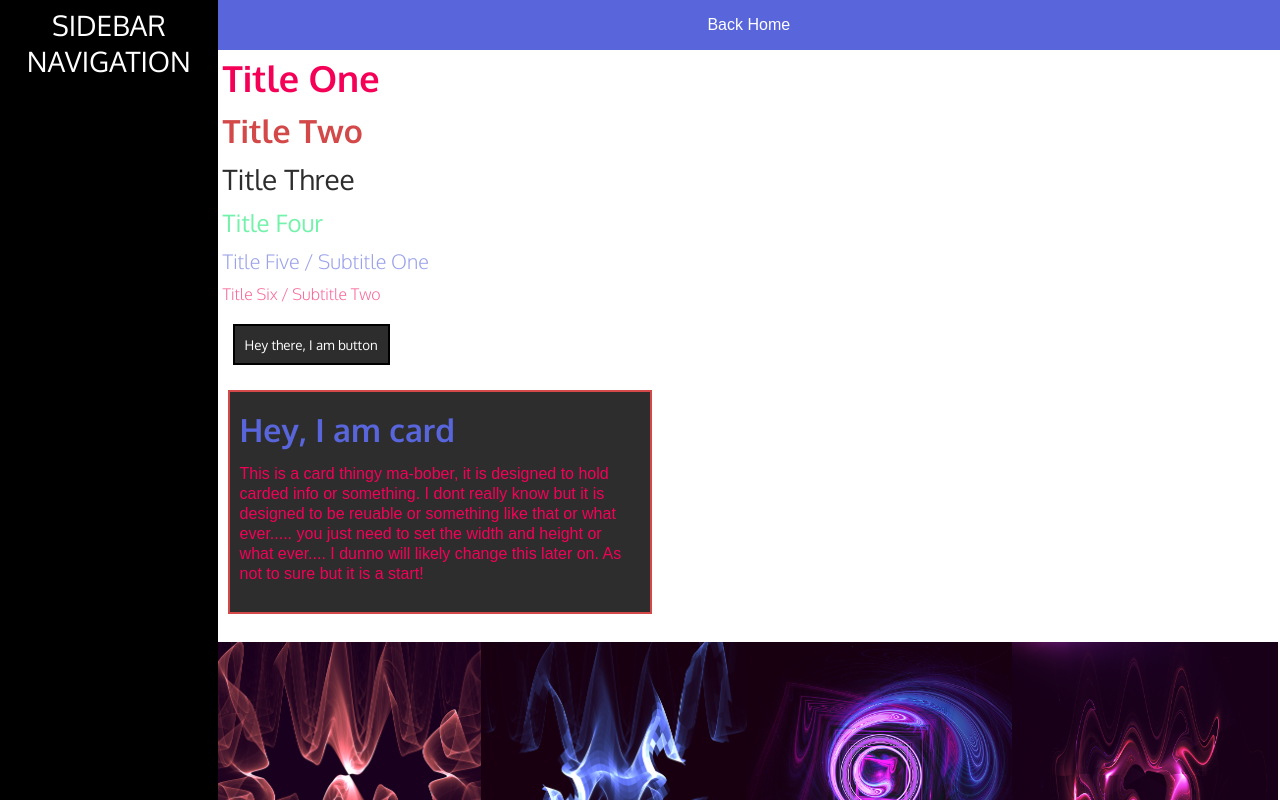
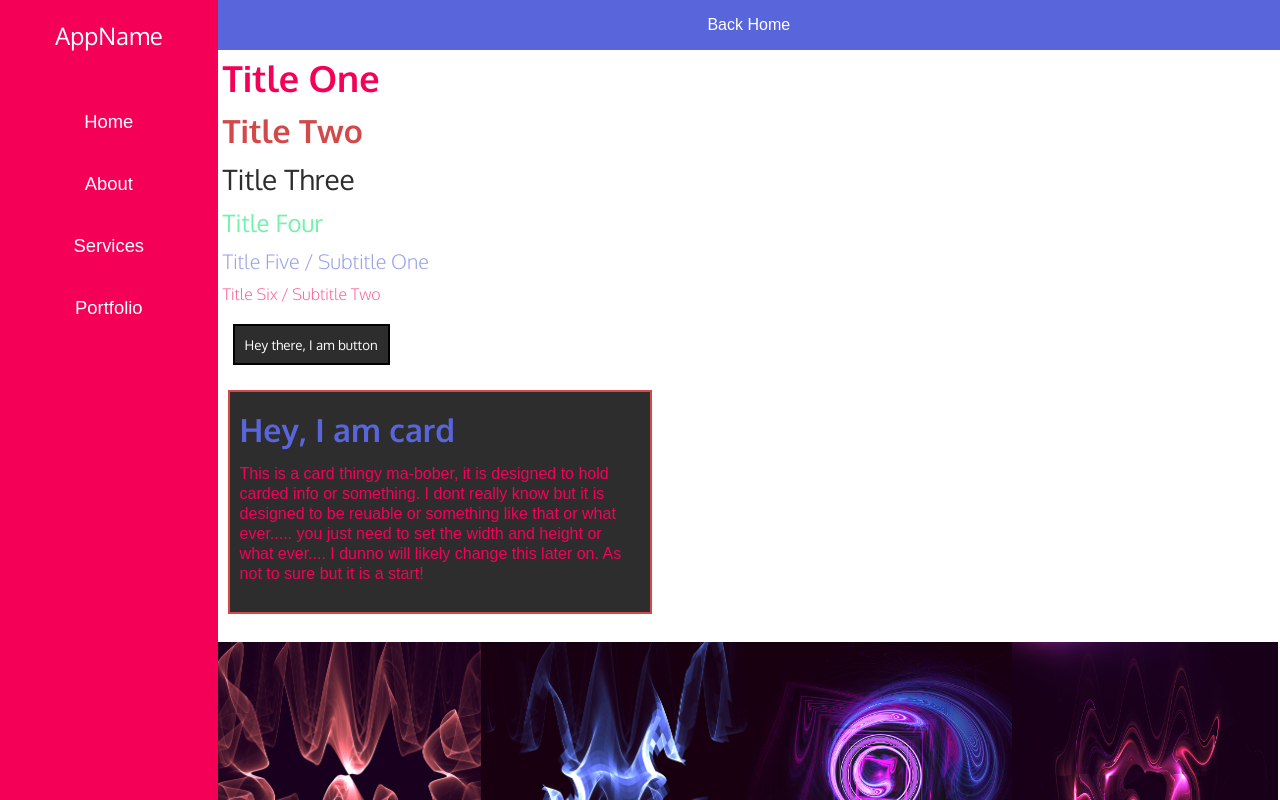
Before and after one commit to CEREBR4L/CEREBB-PAGES, a plain HTML site: page styles.html in a window 1280 px wide. Shown: the top 800 px of the page. Drawn offline with Linux system fonts and the light colour scheme.

Commit message:
sidebar menu

```diff
--- a/css/style.css
+++ b/css/style.css
@@ -190,6 +190,22 @@ body, div, img{ padding: 0; margin: 0; }
   margin: 0 0% 0 0;
 }
 
+.sidebar-nav-ul{
+  list-style: none;
+  padding: 0;
+  margin: 0;
+  width: 100%;
+  text-align: center;
+  font-family: sans-serif;
+  font-size: 1.15em;
+  margin-top: 20px;
+}
+
+.sidebar-nav-li{
+  padding: 20px 0;
+}
+
+
 #carded{
   width: 400px;
   height: 200px;
--- a/styles.html
+++ b/styles.html
@@ -7,8 +7,16 @@
 <body class="flex">
 
 <div class="sidebar-nav">
-	<div class="sidebar-nav-inner">
-		<h3 class="h3 t-center">SIDEBAR NAVIGATION</h3>
+	<div class="sidebar-nav-inner bg-pink">
+		<h3 class="h4 t-center padding-v-20">AppName</h3>
+
+		<ul class="sidebar-nav-ul">
+			<a href="#" class="link"><li class="sidebar-nav-li link white bg-pink">Home</li></a>
+			<a href="#" class="link"><li class="sidebar-nav-li link white bg-pink">About</li></a>
+			<a href="#" class="link"><li class="sidebar-nav-li link white bg-pink">Services</li></a>
+			<a href="#" class="link"><li class="sidebar-nav-li link white bg-pink">Portfolio</li></a>
+		</ul>
+
 	</div>
 </div>
 <div class="sidebar-main">
```
